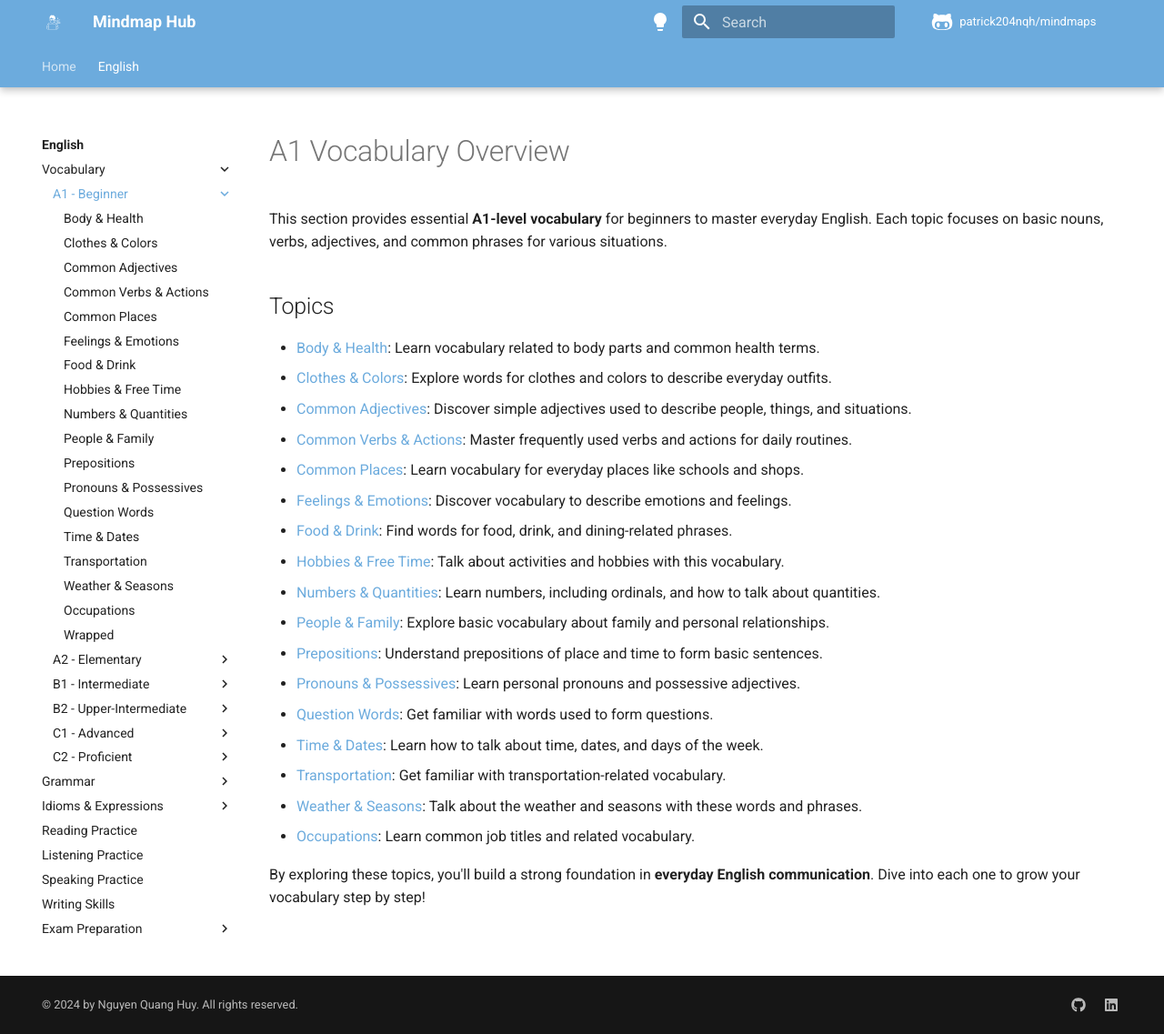
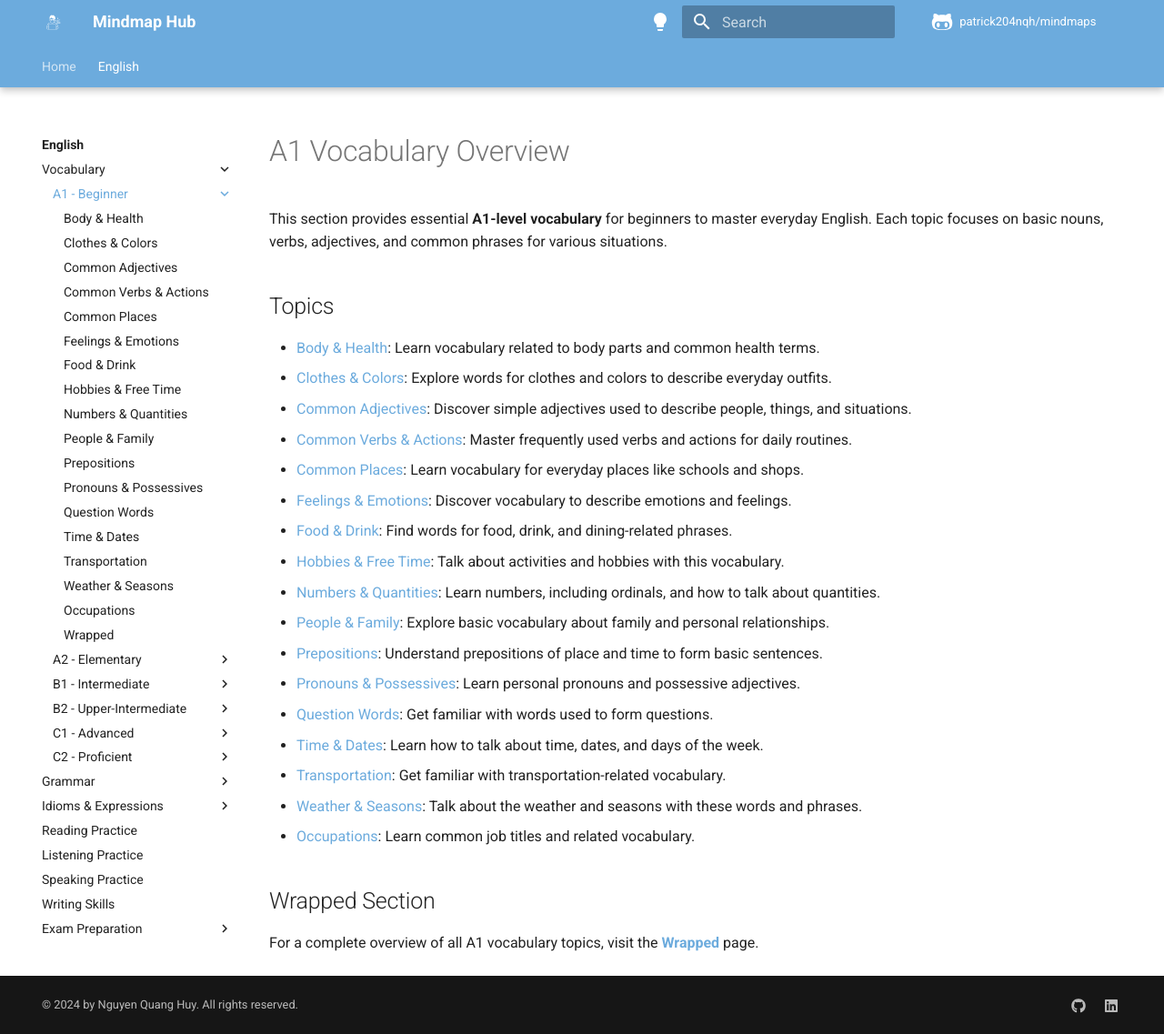
Before and after one commit to patrick204nqh/mindmaps, an MkDocs documentation site: the page built from docs/english/vocabulary/a1/index.md, in a window 1280 px wide and 1137 px high. Shown: the whole window at 91% size. Built offline with MkDocs 1.6.1 and Material for MkDocs 9.7.7, drawn with Linux system fonts in a browser that asks for light colours; a script that is not in the unit is left out; plug-ins that fetch from the network failed and are left out; comment, search, counter and statistics services are not loaded.

Commit message:
Refactor wrapped section in A1 vocabulary index.md and mkdocs.yml

```diff
--- a/docs/english/vocabulary/a1/index.md
+++ b/docs/english/vocabulary/a1/index.md
@@ -22,4 +22,6 @@ This section provides essential **A1-level vocabulary** for beginners to master
 - [Weather & Seasons](weather_seasons.md): Talk about the weather and seasons with these words and phrases.
 - [Occupations](occupations.md): Learn common job titles and related vocabulary.
 
-By exploring these topics, you'll build a strong foundation in **everyday English communication**. Dive into each one to grow your vocabulary step by step!
+## Wrapped Section
+
+For a complete overview of all A1 vocabulary topics, visit the **[Wrapped](_wrapped.md)** page.
--- a/mkdocs.yml
+++ b/mkdocs.yml
@@ -192,7 +192,7 @@ nav:
         - Transportation: english/vocabulary/a1/transportation.md
         - Weather & Seasons: english/vocabulary/a1/weather_seasons.md
         - Occupations: english/vocabulary/a1/occupations.md
-        - Wrapped: english/vocabulary/a1/wrapped.md
+        - Wrapped: english/vocabulary/a1/_wrapped.md
       - A2 - Elementary:
         - english/vocabulary/a2/index.md
         - Personal Information & Biographies: english/vocabulary/a2/personal_information.md
```
Also changed, not shown: docs/english/vocabulary/a1/_wrapped.md (renamed from docs/english/vocabulary/a1/wrapped.md).
